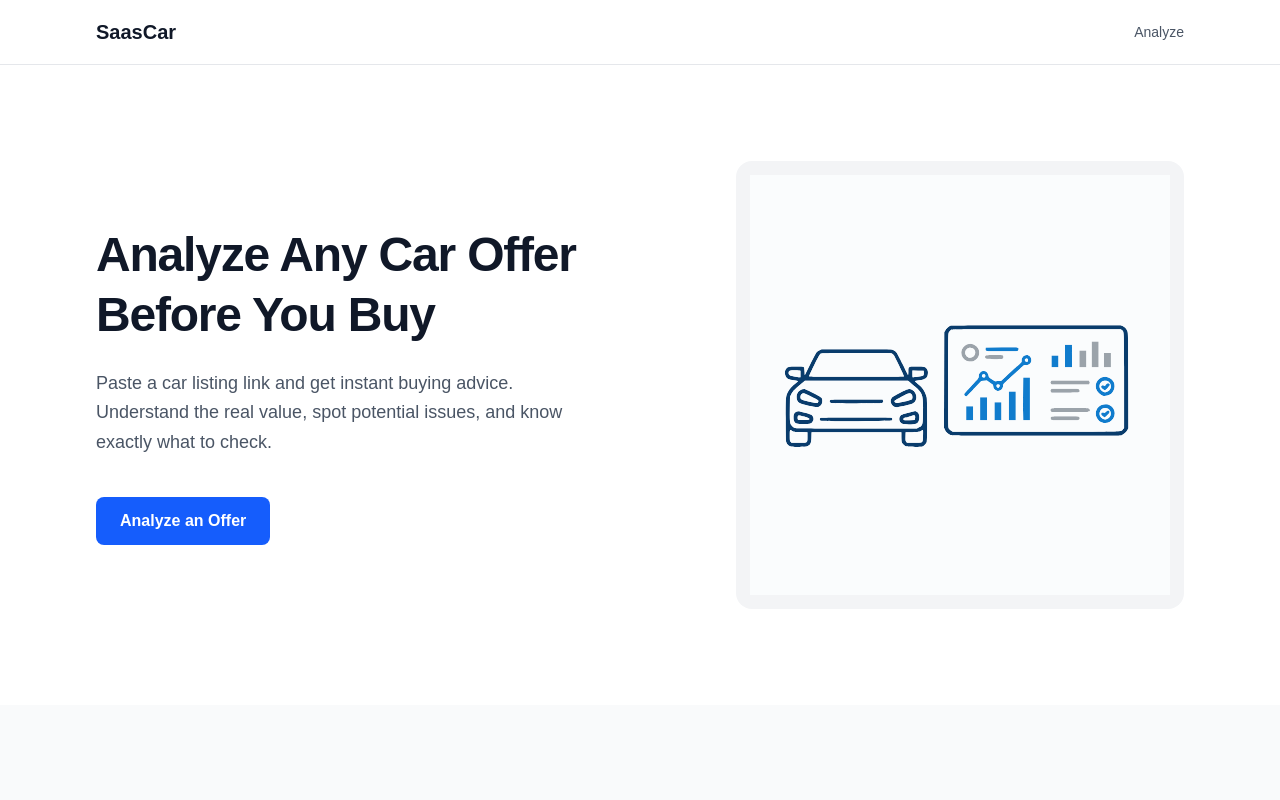
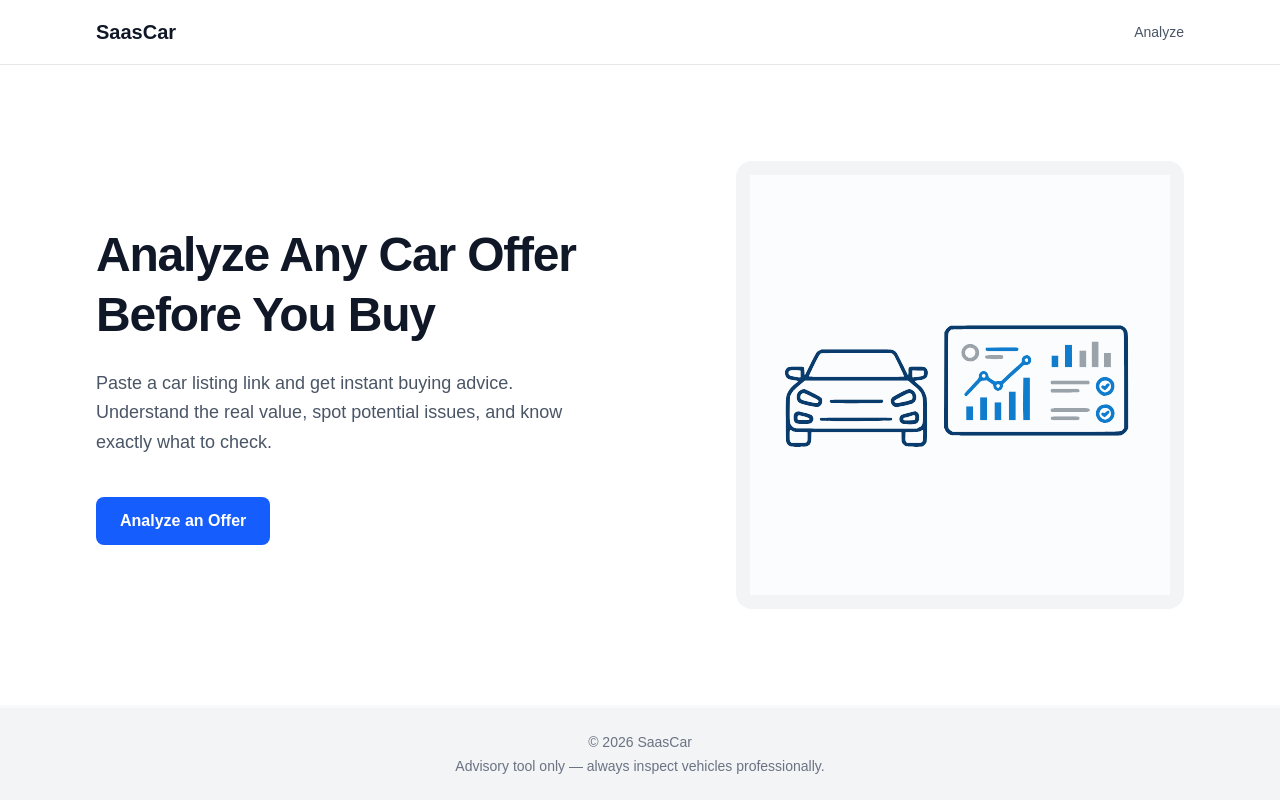
Before and after one commit to ozeydi/saascar, a Next.js app: page / in a window 1280 px wide. Built offline with nearby package versions, Linux system fonts and the light colour scheme.

Commit message:
feat: add footer component and integrate to home page

```diff
--- a/app/page.tsx
+++ b/app/page.tsx
@@ -1,6 +1,7 @@
 import Link from 'next/link';
 import Image from 'next/image';
 import Header from '@/components/Header';
+import Footer from '@/components/Footer';
 
 export default function Home() {
   return (
@@ -47,6 +48,7 @@
           </div>
         </section>
       </main>
+      <Footer />
     </div>
   );
 }
--- /dev/null
+++ b/components/Footer.tsx
@@ -0,0 +1,10 @@
+export default function Footer() {
+  return (
+    <footer className='bg-gray-100 py-6 text-center text-sm text-gray-500'>
+      <p>© {new Date().getFullYear()} SaasCar</p>
+      <p className='mt-1'>
+        Advisory tool only — always inspect vehicles professionally.
+      </p>
+    </footer>
+  );
+}
```
